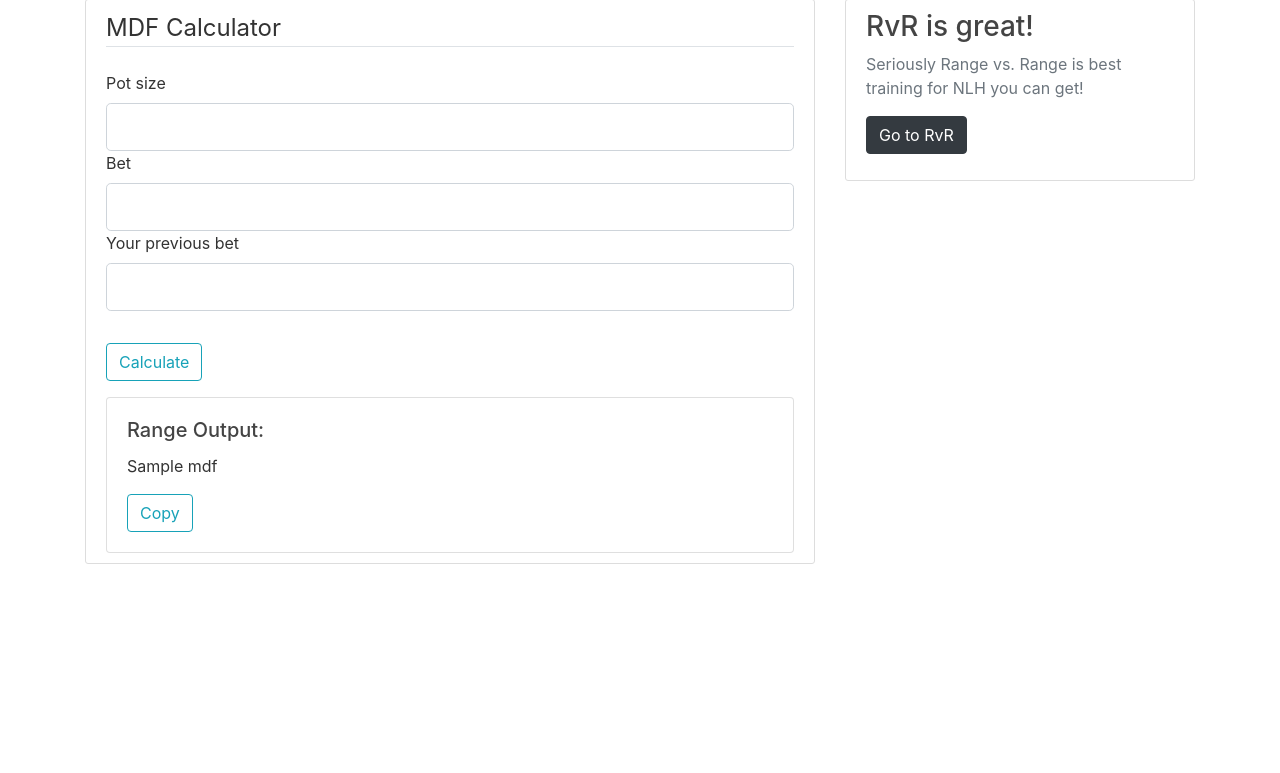
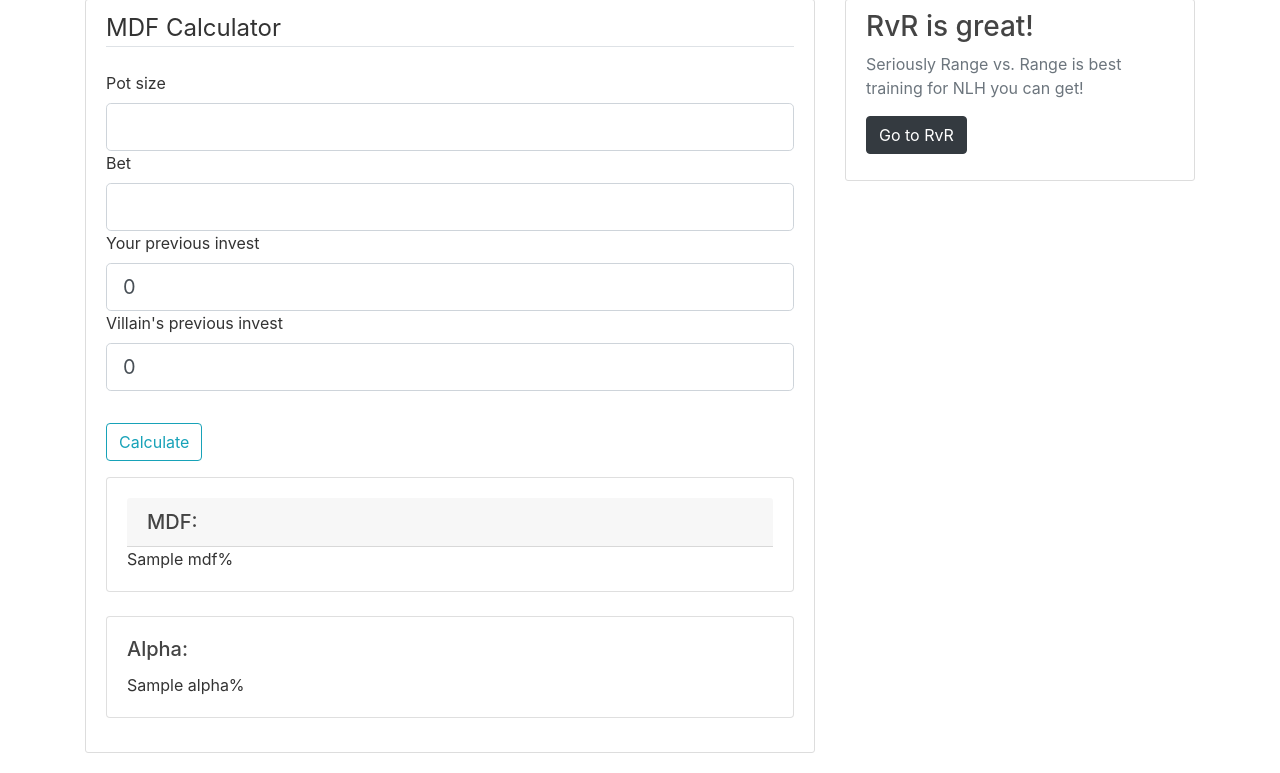
Before and after one commit to TimoRJensen/RvRTools, a Flask app: template rvr_tools/templates/calculator.html in a window 1280 px wide. Shown: the part 161-934 px from the top of the page. Before the commit the page ends 725 px from the top, so only its background shows below. Run offline with Flask 2, Linux system fonts and the light colour scheme; the template is opened without the code that fills it: values that come from a table or form of the project are taken from there, most other values are stand-ins (such as "Sample title", 1, 10 or a date in 2020); some libraries are stand-ins or nearby versions.

Commit message:
MDF Calc works

```diff
--- a/rvr_tools/forms.py
+++ b/rvr_tools/forms.py
@@ -11,12 +11,20 @@ class RandomizeForm(FlaskForm):
 class CalcMDF(FlaskForm):
     pot = IntegerField('Pot size', validators=[NumberRange(min=5, max=1000),
                                                DataRequired()])
-    prev_bet = IntegerField('Your previous bet',
+    bet = IntegerField('Bet', validators=[NumberRange(min=2, max=200),
+                                          DataRequired()])
+    invest = IntegerField('Your previous invest',
+                          validators=[NumberRange(min=0,
+                                                  max=200
+                                                  )
+                                      ],
+                          default=0
+                          )
+    v_invest = IntegerField("Villain's previous invest",
                             validators=[NumberRange(min=0,
                                                     max=200
                                                     )
-                                        ]
+                                        ],
+                            default=0
                             )
-    bet = IntegerField('Bet', validators=[NumberRange(min=2, max=200),
-                                          DataRequired()])
     submit = SubmitField('Calculate')
--- a/rvr_tools/templates/calculator.html
+++ b/rvr_tools/templates/calculator.html
@@ -30,16 +30,28 @@
                 {{ form.bet(class="form-control form-control-lg") }}
                 {% endif %}
 
-                {{ form.prev_bet.label(class="form-control-label") }}
-                {% if form.prev_bet.errors %}
-                {{ form.prev_bet(class="form-control form-control-lg is-invalid" ) }}
+                {{ form.invest.label(class="form-control-label") }}
+                {% if form.invest.errors %}
+                {{ form.invest(class="form-control form-control-lg is-invalid" ) }}
                 <div class="invalid-feedback">
-                    {% for error in form.prev_bet.errors %}#
+                    {% for error in form.invest.errors %}#
                     <span>{{ error }}</span>
                     {% endfor %}
                 </div>
                 {% else %}
-                {{ form.prev_bet(class="form-control form-control-lg") }}
+                {{ form.invest(class="form-control form-control-lg") }}
+                {% endif %}
+
+                {{ form.v_invest.label(class="form-control-label") }}
+                {% if form.v_invest.errors %}
+                {{ form.v_invest(class="form-control form-control-lg is-invalid" ) }}
+                <div class="invalid-feedback">
+                    {% for error in form.v_invest.errors %}#
+                    <span>{{ error }}</span>
+                    {% endfor %}
+                </div>
+                {% else %}
+                {{ form.v_invest(class="form-control form-control-lg") }}
                 {% endif %}
             </div>
         </fieldset>
@@ -47,18 +59,23 @@
             {{ form.submit(class="btn btn-outline-info") }}
         </div>
     </form>
-    <div class="card w-100">
+    <div class="card w-100 mb-4">
         <!-- <img class="card-img-top" src="..." alt="Card image cap"> -->
         <div class="card-body">
-            <h5 class="card-title">Range Output:</h5>
-            <p class="card-text" id="output">{{ mdf }}</p>
-            <!-- <a href="#" class="btn btn-secondary">Go somewhere</a> -->
-            <button onclick="copyElementText('output')" class="btn btn-outline-info">Copy</button>
+            <h5 class="card-header">MDF:</h5>
+            <p class="card-text" id="output">{{ mdf }}%</p>
+            <!-- <button onclick="copyElementText('output')" class="btn btn-outline-info">Copy MDF</button> -->
+        </div>
+    </div>
+    <div class="card w-100 mb-4">
+        <div class="card-body">
+            <h5 class="card-title">Alpha:</h5>
+            <p class="card-text" id="output-alpha">{{ alpha }}%</p>
         </div>
     </div>
 </div>
 
-<script>
+<!-- <script>
     function copyElementText(id) {
     var text = document.getElementById(id).innerText;
     var elem = document.createElement("textarea");
@@ -69,5 +86,5 @@
     alert("Copied the text: " + elem.value);
     document.body.removeChild(elem);
 }
-    </script>
+    </script> -->
 {% endblock content %}
```
Also changed, not shown: rvr_tools/calculator.py (added, +45 -0 lines), rvr_tools/routes.py (+7 -4 lines).
